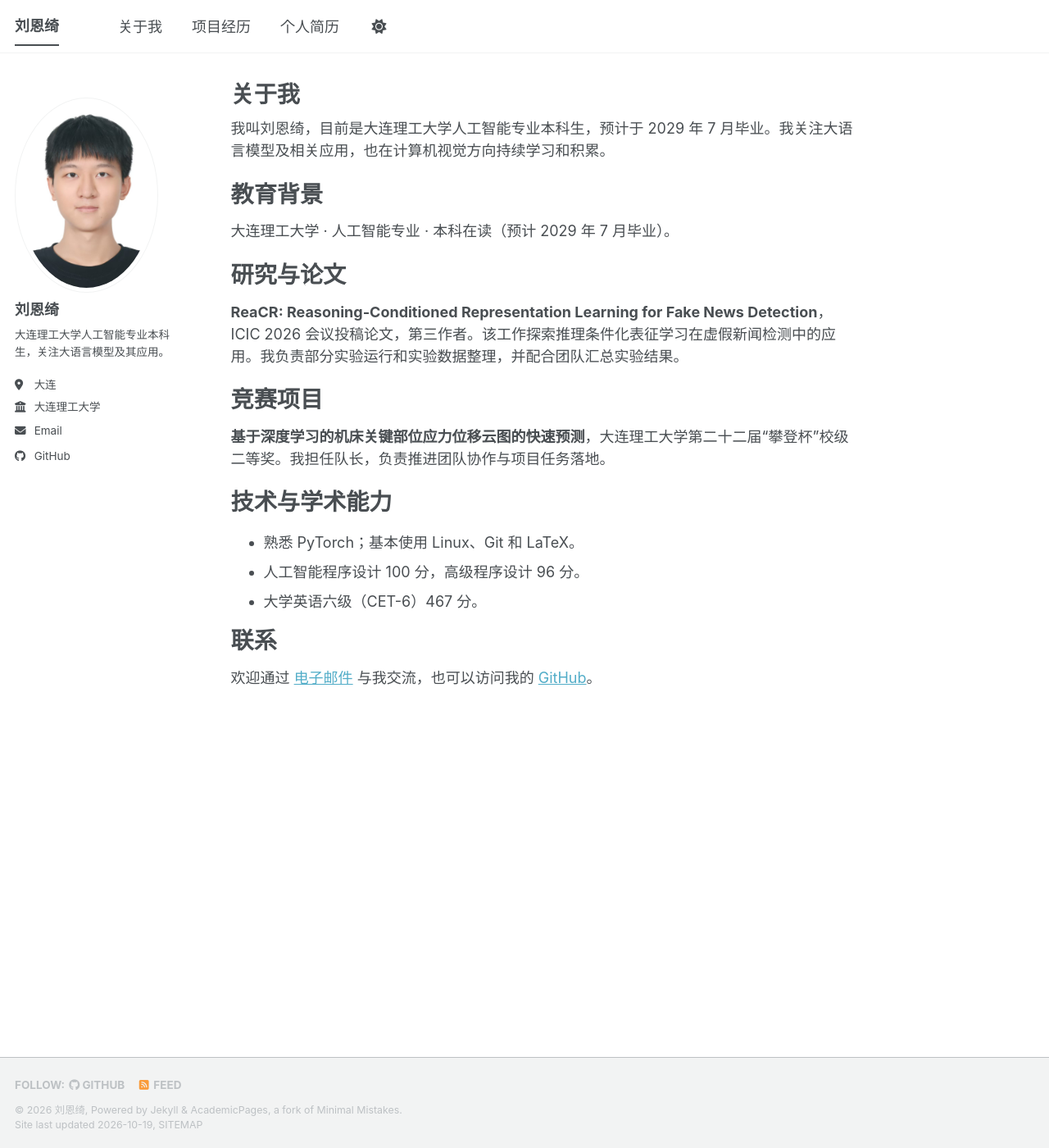
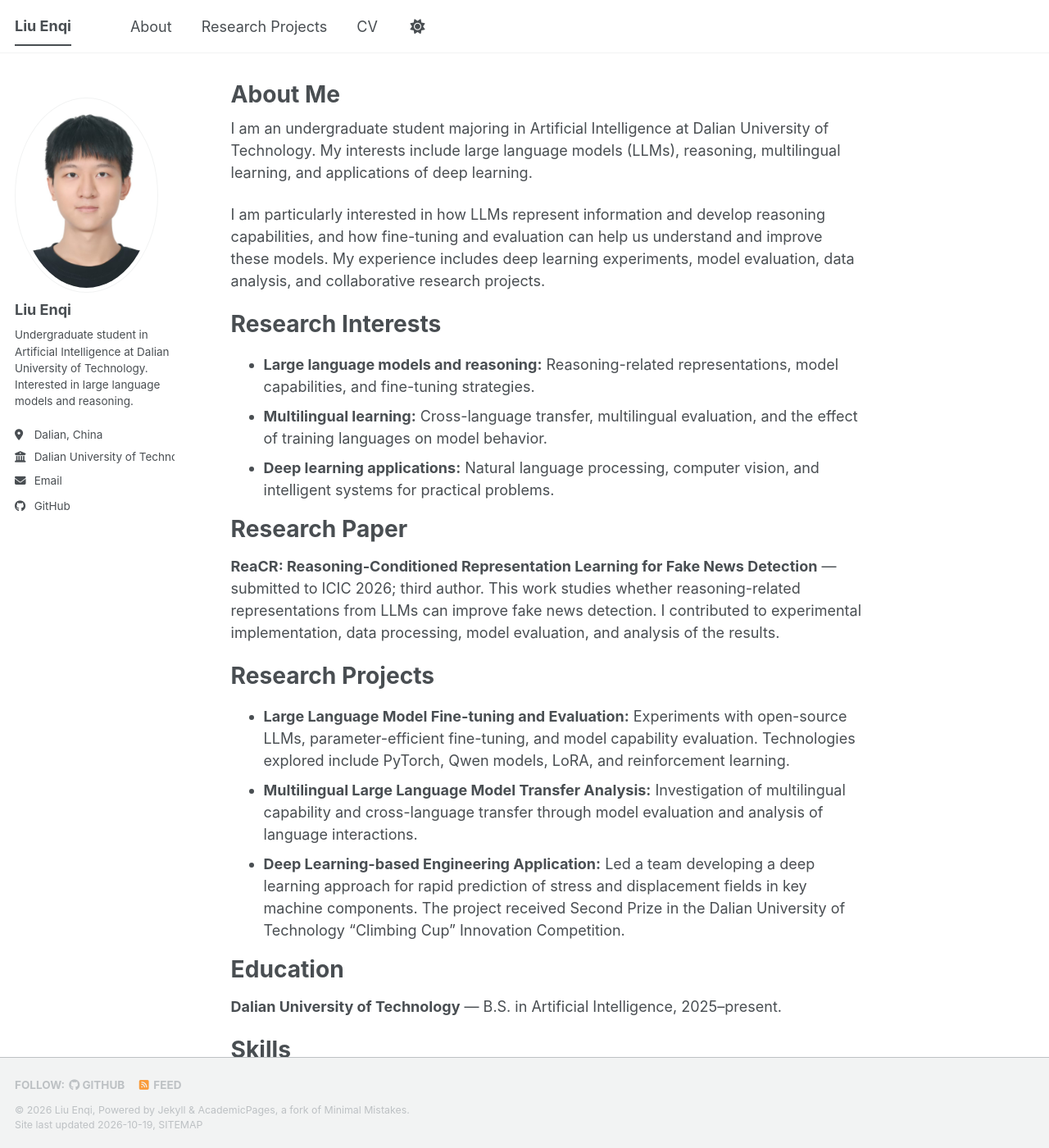
Before and after one commit to LEQfight/LEQfight.github.io, a Jekyll site: the page built from _pages/about.md, in a window 1280 px wide and 1400 px high. Shown: the whole window at 82% size. Built offline with Jekyll 4.4.1, drawn with Linux system fonts in a browser that asks for light colours; a style sheet for code colours, icons or effects is not loaded; some of the changed text lies outside the part shown.

Commit message:
Update academic homepage content in English

```diff
--- a/_config.yml
+++ b/_config.yml
@@ -9,10 +9,10 @@
 # Basic Site Settings
 locale                   : "en-US"
 site_theme               : "default" # The available themes options are "default", "air", "sunrise", "mint", "dirt" and "contrast"
-title                    : "刘恩绮"
+title                    : "Liu Enqi"
 title_separator          : "-"
-name                     : &name "刘恩绮"
-description              : &description "刘恩绮的个人主页｜大连理工大学人工智能专业本科生，关注大语言模型及其应用。"
+name                     : &name "Liu Enqi"
+description              : &description "Liu Enqi's academic homepage | Undergraduate student in Artificial Intelligence at Dalian University of Technology."
 url                      : https://leqfight.github.io # The base hostname & protocol for your site e.g. "https://[your GitHub username].github.io",
                                                            # or if you already have some other page hosted on Github then use "https://[your GitHub username].github.io/[Your Repo Name]"
 baseurl                  : "" # the subpath of your site, e.g. "/blog"
@@ -24,11 +24,11 @@ repository               : "LEQfight/LEQfight.github.io"
 author:
   # Biographic information
   avatar           : "profile.png"
-  name             : "刘恩绮"
+  name             : "Liu Enqi"
   pronouns         : # example: "she/her"
-  bio              : "大连理工大学人工智能专业本科生，关注大语言模型及其应用。"
-  location         : "大连"
-  employer         : "大连理工大学"
+  bio              : "Undergraduate student in Artificial Intelligence at Dalian University of Technology. Interested in large language models and reasoning."
+  location         : "Dalian, China"
+  employer         : "Dalian University of Technology"
   uri              : # URL
   email            : "3327007710@qq.com"
 
--- a/_data/navigation.yml
+++ b/_data/navigation.yml
@@ -8,11 +8,11 @@
 #      Markdown formatted page while the second is generated using JSON.
 
 main:
-  - title: "关于我"
+  - title: "About"
     url: /
 
-  - title: "项目经历"
+  - title: "Research Projects"
     url: /portfolio/
 
-  - title: "个人简历"
+  - title: "CV"
     url: /cv/
--- a/_pages/about.md
+++ b/_pages/about.md
@@ -1,32 +1,43 @@
 ---
 permalink: /
-title: "关于我"
+title: "About Me"
 author_profile: true
+
 redirect_from:
   - /about/
   - /about.html
 ---
 
-我叫刘恩绮，目前是大连理工大学人工智能专业本科生，预计于 2029 年 7 月毕业。我关注大语言模型及相关应用，也在计算机视觉方向持续学习和积累。
+I am an undergraduate student majoring in Artificial Intelligence at Dalian University of Technology. My interests include large language models (LLMs), reasoning, multilingual learning, and applications of deep learning.
 
-教育背景
+I am particularly interested in how LLMs represent information and develop reasoning capabilities, and how fine-tuning and evaluation can help us understand and improve these models. My experience includes deep learning experiments, model evaluation, data analysis, and collaborative research projects.
+
+Research Interests
 ======
-大连理工大学 · 人工智能专业 · 本科在读（预计 2029 年 7 月毕业）。
+- **Large language models and reasoning:** Reasoning-related representations, model capabilities, and fine-tuning strategies.
+- **Multilingual learning:** Cross-language transfer, multilingual evaluation, and the effect of training languages on model behavior.
+- **Deep learning applications:** Natural language processing, computer vision, and intelligent systems for practical problems.
 
-研究与论文
+Research Paper
 ======
-**ReaCR: Reasoning-Conditioned Representation Learning for Fake News Detection**，ICIC 2026 会议投稿论文，第三作者。该工作探索推理条件化表征学习在虚假新闻检测中的应用。我负责部分实验运行和实验数据整理，并配合团队汇总实验结果。
+**ReaCR: Reasoning-Conditioned Representation Learning for Fake News Detection** — submitted to ICIC 2026; third author. This work studies whether reasoning-related representations from LLMs can improve fake news detection. I contributed to experimental implementation, data processing, model evaluation, and analysis of the results.
 
-竞赛项目
+Research Projects
 ======
-**基于深度学习的机床关键部位应力位移云图的快速预测**，大连理工大学第二十二届“攀登杯”校级二等奖。我担任队长，负责推进团队协作与项目任务落地。
+- **Large Language Model Fine-tuning and Evaluation:** Experiments with open-source LLMs, parameter-efficient fine-tuning, and model capability evaluation. Technologies explored include PyTorch, Qwen models, LoRA, and reinforcement learning.
+- **Multilingual Large Language Model Transfer Analysis:** Investigation of multilingual capability and cross-language transfer through model evaluation and analysis of language interactions.
+- **Deep Learning-based Engineering Application:** Led a team developing a deep learning approach for rapid prediction of stress and displacement fields in key machine components. The project received Second Prize in the Dalian University of Technology "Climbing Cup" Innovation Competition.
 
-技术与学术能力
+Education
 ======
-- 熟悉 PyTorch；基本使用 Linux、Git 和 LaTeX。
-- 人工智能程序设计 100 分，高级程序设计 96 分。
-- 大学英语六级（CET-6）467 分。
+**Dalian University of Technology** — B.S. in Artificial Intelligence, 2025–present.
 
-联系
+Skills
 ======
-欢迎通过 [电子邮件](mailto:3327007710@qq.com) 与我交流，也可以访问我的 [GitHub](https://github.com/LEQfight)。
+- **Programming and frameworks:** Python, PyTorch.
+- **Tools:** Linux, Git, LaTeX.
+- **Research areas:** Large language models, deep learning, natural language processing, and computer vision.
+
+Contact
+======
+Email: [3327007710@qq.com](mailto:3327007710@qq.com) · GitHub: [LEQfight](https://github.com/LEQfight)
--- a/_pages/cv.md
+++ b/_pages/cv.md
@@ -1,6 +1,6 @@
 ---
 layout: archive
-title: "个人简历"
+title: "CV"
 permalink: /cv/
 author_profile: true
 redirect_from:
@@ -9,27 +9,29 @@ redirect_from:
 
 {% include base_path %}
 
-教育背景
+Education
 ======
-* 大连理工大学，人工智能专业，本科在读，预计 2029 年 7 月毕业。
+* **Dalian University of Technology** — B.S. in Artificial Intelligence, 2025–present.
 
-论文经历
+Research Paper
 ======
-* **ReaCR: Reasoning-Conditioned Representation Learning for Fake News Detection**，ICIC 2026 会议投稿论文，第三作者。
-  * 面向虚假新闻检测，探索推理条件化表征学习的应用。
-  * 负责部分实验运行与实验数据整理，配合团队完成实验结果汇总。
+* **ReaCR: Reasoning-Conditioned Representation Learning for Fake News Detection** — submitted to ICIC 2026; third author.
+  * Contributed to experimental implementation, data processing, model evaluation, and analysis for LLM-based fake news detection.
 
-竞赛项目经历
+Research Projects
 ======
-* **基于深度学习的机床关键部位应力位移云图的快速预测**，大连理工大学第二十二届“攀登杯”校级二等奖。
-  * 担任队长，推进团队协作与项目任务落地。
+* **Large Language Model Fine-tuning and Evaluation** — studied open-source LLMs through fine-tuning experiments, model evaluation, and capability analysis. Technologies explored: PyTorch, Qwen models, LoRA, and reinforcement learning.
+* **Multilingual Large Language Model Transfer Analysis** — investigated cross-language transfer, multilingual evaluation, and interactions between training languages and model performance.
+* **Deep Learning-based Engineering Application** — led a team developing a method to rapidly predict stress and displacement fields in key machine components.
+  * Awarded Second Prize in the Dalian University of Technology "Climbing Cup" Innovation Competition.
 
-技术与学术能力
+Skills
 ======
-* PyTorch（熟悉）；Linux、Git、LaTeX（基本使用）。
-* 人工智能程序设计 100 分；高级程序设计 96 分。
-* 大学英语六级（CET-6）467 分。
+* **Programming:** Python.
+* **Deep learning:** PyTorch.
+* **Tools:** Linux, Git, LaTeX.
+* **Research interests:** Large language models and reasoning, multilingual learning, natural language processing, computer vision, and intelligent systems.
 
-研究兴趣
+Contact
 ======
-* 大语言模型及相关应用；持续探索具体研究问题，并在计算机视觉方向积累基础。
+* [3327007710@qq.com](mailto:3327007710@qq.com) · [GitHub](https://github.com/LEQfight)
--- a/_pages/portfolio.html
+++ b/_pages/portfolio.html
@@ -1,6 +1,6 @@
 ---
 layout: archive
-title: "项目经历"
+title: "Research Projects"
 permalink: /portfolio/
 author_profile: true
 ---
```
Also changed, not shown: _portfolio/portfolio-1.md (+4 -4 lines), _portfolio/portfolio-2.md (added, +9 -0 lines), _portfolio/portfolio-3.md (added, +9 -0 lines).
